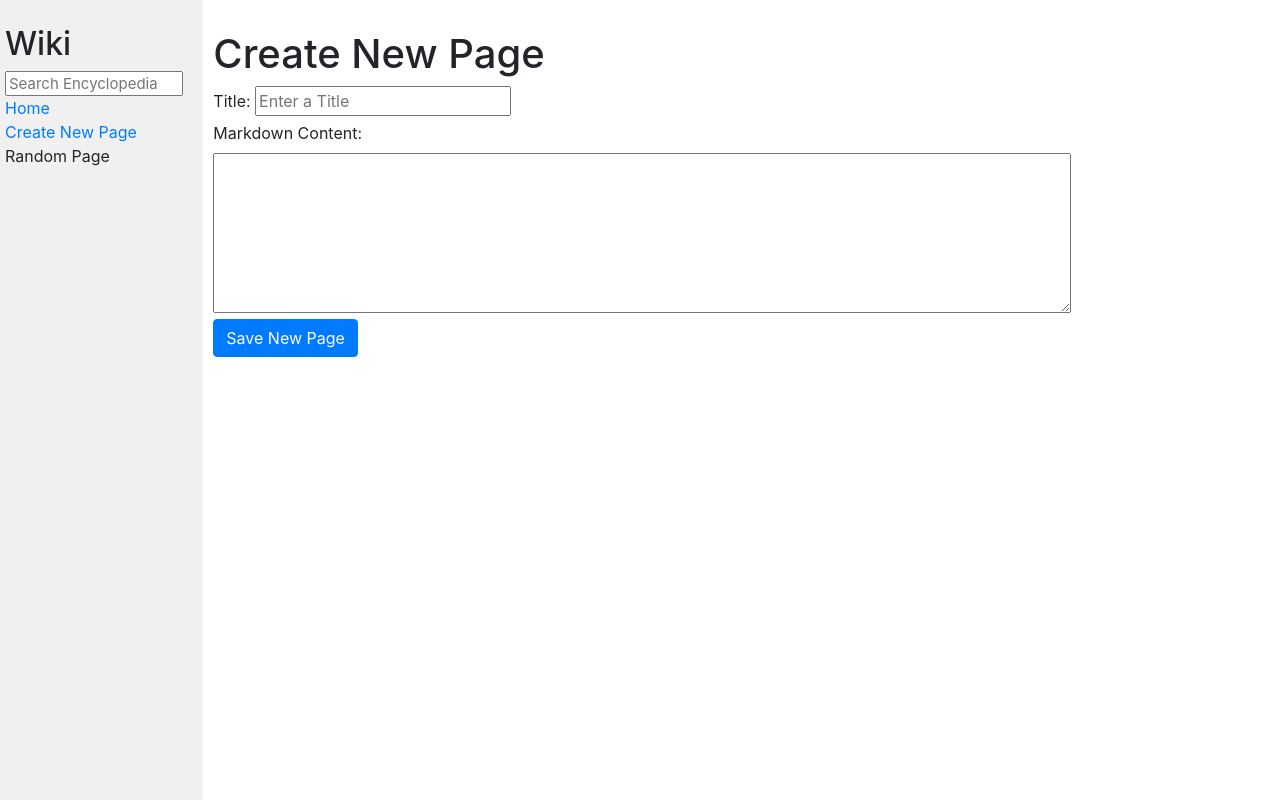
After one commit to pkdiesel14/Project1, a Django app: page /newpage/ in a window 1280 px wide. The commit adds this page. Run offline with Django 3.2, Linux system fonts and the light colour scheme; some libraries are stand-ins or nearby versions.

Commit message:
Implemented create new page and search

```diff
--- a/encyclopedia/static/encyclopedia/styles.css
+++ b/encyclopedia/static/encyclopedia/styles.css
@@ -13,7 +13,7 @@ h1 {
 }
 
 textarea {
-    height: 90vh;
+    height: 20vh;
     width: 80%;
 }
 
--- a/encyclopedia/templates/encyclopedia/layout.html
+++ b/encyclopedia/templates/encyclopedia/layout.html
@@ -12,14 +12,15 @@
         <div class="row">
             <div class="sidebar col-lg-2 col-md-3">
                 <h2>Wiki</h2>
-                <form>
+                <form action="{% url 'search' %}" method="POST">
+                    {% csrf_token %}
                     <input class="search" type="text" name="q" placeholder="Search Encyclopedia">
                 </form>
                 <div>
                     <a href="{% url 'index' %}">Home</a>
                 </div>
                 <div>
-                    Create New Page
+                    <a href="{% url 'newpage' %}">Create New Page </a>
                 </div>
                 <div>
                     Random Page
--- /dev/null
+++ b/encyclopedia/templates/encyclopedia/newpage.html
@@ -0,0 +1,29 @@
+{% extends "encyclopedia/layout.html" %}
+
+{% block title %}
+    Encyclopedia
+{% endblock %}
+
+{% block body %}
+    <h1>Create New Page</h1>
+
+{% comment %}
+variables passed in:
+entries - contains all the .md files in the directory
+pages - temp variable to see how to display the .md files
+{% endcomment %}
+
+<form action="{% url 'newpage' %}" method="POST">
+    {% csrf_token %}
+    <label>Title:</label>
+    <input type="text" name="title" placeholder="Enter a Title">
+</br>
+    <label>Markdown Content: </label>
+</br>
+    <textarea name="content"></textarea>
+</br>
+    <input type="submit" value="Save New Page" class="btn btn-primary">
+
+</form>
+
+{% endblock %}
--- a/encyclopedia/urls.py
+++ b/encyclopedia/urls.py
@@ -2,6 +2,12 @@ from django.urls import path
 
 from . import views
 
+# this list the functions that get called when the browser goes to the listed path
+# example: when the browser points to /entry the function views.entry will be called
 urlpatterns = [
-    path("", views.index, name="index")
+    path("", views.index, name="index"),
+    path("wiki/<str:title>", views.entry, name="entry"),
+    path("search/", views.search, name="search"),
+    path("newpage/", views.newpage, name="newpage")
+
 ]
--- a/encyclopedia/views.py
+++ b/encyclopedia/views.py
@@ -1,21 +1,74 @@
 from django.shortcuts import render
 
 from . import util
+import markdown2
 
 
 
-def display_page(request):
-    pages = {
-    CSS: "CSS.md",
-    Django: "Django.md",
-    Git: "Git.md"
-}
-    return render(request, "encyclopedia/entry.html", {
-    "pages" : CSS
-    })
+
+# inside the {} are the variables we are passing to the html page
+# the text inside the "" is the variable name inside the web page
+# and the text after the : is the source of the data being passed
+
+def convert_md_to_html(title):
+    content = util.get_entry(title)
+    if content == None:
+        return None
+    else:
+        return markdown2.markdown(content)
+
 
 
 def index(request):
     return render(request, "encyclopedia/index.html", {
-        "entries": util.list_entries()
+        "entries": util.list_entries(),
     })
+
+def entry(request, title):
+    html_content = convert_md_to_html(title)
+    if html_content == None:
+        return render(request, "encyclopedia\error.html")
+    else:
+        return render(request, "encyclopedia\entry.html", {"content": html_content,
+    "title": title
+    })
+
+def search(request):
+    if request.method == "POST":
+        entry_search = request.POST['q']
+        html_content = convert_md_to_html(entry_search)
+        if html_content is not None:
+           return render(request, "encyclopedia\entry.html", {
+           "content": html_content,
+           "title": entry_search
+           })
+        else:
+            mdlist = util.list_entries()
+            results = []
+            for item in mdlist:
+                if entry_search.lower() in item.lower():
+                    results.append(item)
+            return render(request, "encyclopedia/search.html", {
+                "results": results,
+                "title":entry_search
+            })
+    return
+
+def newpage(request):
+    if request.method == "GET":
+        return render(request, "encyclopedia/newpage.html")
+    else:
+        title = request.POST['title']
+        content = request.POST['content']
+        titleExits = util.get_entry('title')
+        if titleExits is not None:
+            return render(request, "encyclopedia/error.html", {
+                "message": "Entry Page already exists"
+            })
+        else:
+            util.save_entry(title, content)
+            html_content = convert_md_to_html(title)
+            return render(request, "encyclopedia/entry.html", {
+                "title":title,
+                "content":html_content
+            })
--- a/wiki/settings.py
+++ b/wiki/settings.py
@@ -11,6 +11,8 @@ https://docs.djangoproject.com/en/3.0/ref/settings/
 """
 
 import os
+
+
 
 # Build paths inside the project like this: os.path.join(BASE_DIR, ...)
 BASE_DIR = os.path.dirname(os.path.dirname(os.path.abspath(__file__)))
@@ -38,6 +40,7 @@ INSTALLED_APPS = [
     'django.contrib.sessions',
     'django.contrib.messages',
     'django.contrib.staticfiles',
+    'django_markdown2'
 ]
 
 MIDDLEWARE = [
```
Also changed, not shown: encyclopedia/templates/encyclopedia/entry.html (+4 -3 lines), encyclopedia/templates/encyclopedia/error.html (added, +13 -0 lines), encyclopedia/templates/encyclopedia/index.html (+11 -8 lines), encyclopedia/templates/encyclopedia/search.html (added, +16 -0 lines), entries/CSS.md (deleted, +0 -3 lines), entries/HamRadio.md (added, +5 -0 lines).
